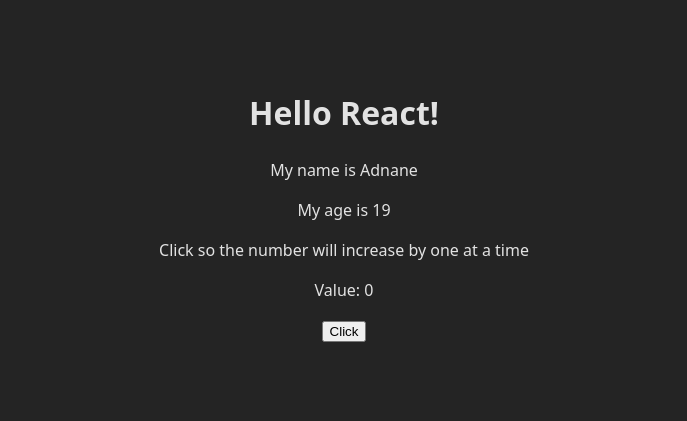
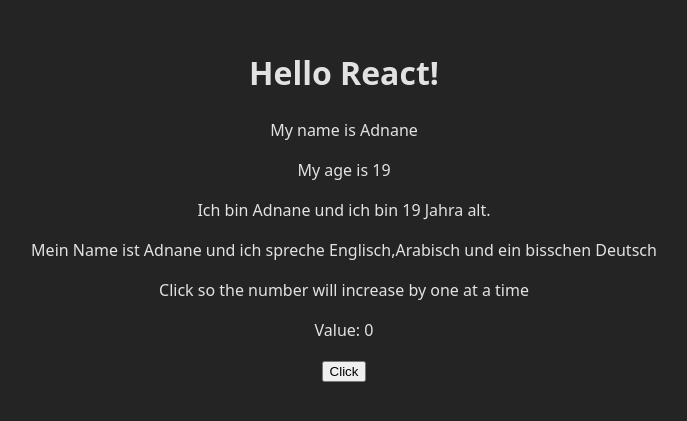
Before and after one commit to Adnane-rchidi/Learning-react, a React (Vite) app in the folder lab1/: page / in a window 1280 px wide. Shown: the part 195-616 px from the top of the page, without its empty margins (296-983 px from the left). Built offline with nearby package versions, Linux system fonts and the light colour scheme.

Commit message:
Adding code in SalutationSecondWay and SalutationThirdWay also adding an object in App

```diff
--- a/lab1/src/App.jsx
+++ b/lab1/src/App.jsx
@@ -1,12 +1,24 @@
 import './App.css'
 import MyComponent from './components/MyComponent'
 import SalutationFirstWay from './components/SalutationFirstWay'
+import SalutationSecondWay from './components/SalutationSecondWay'
+import SalutationThirdWay from './components/SalutationThirdWay'
 
 function App() {
+  const person={
+        name: 'Adnane',
+        languages:{
+          languageOne: 'Englisch',
+          languageTwo: 'Arabisch',
+          languageThree: 'Deutsch'
+        }
+      }
   return(
     <>
       <h1>Hello React!</h1>
       <SalutationFirstWay name={'Adnane'} age={19}/>
+      <SalutationSecondWay name={'Adnane'} age={19}/>
+      <SalutationThirdWay person={person}/>
       <MyComponent message={'Click so the number will increase by one at a time'} />
     </>
   )
--- a/lab1/src/components/SalutationSecondWay.jsx
+++ b/lab1/src/components/SalutationSecondWay.jsx
@@ -0,0 +1,9 @@
+const SalutationSecondWay = (props) => {
+    return(
+        <>
+            <p>Ich bin {props.name} und ich bin {props.age} Jahra alt.</p>
+        </>
+    )
+}
+
+export default SalutationSecondWay;
--- a/lab1/src/components/SalutationThirdWay.jsx
+++ b/lab1/src/components/SalutationThirdWay.jsx
@@ -0,0 +1,10 @@
+const SalutationThirdWay = ({ person }) => {
+    return(
+        <>
+            <p>Mein Name ist {person.name} und ich spreche {person.languages.languageOne},
+            {person.languages.languageTwo} und ein bisschen {person.languages.languageThree}</p>
+        </>
+    )
+}
+
+export default SalutationThirdWay;
```
